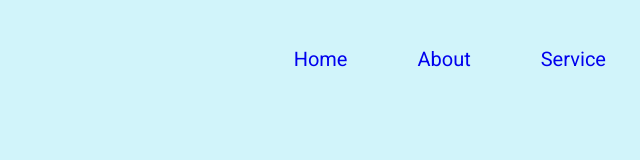
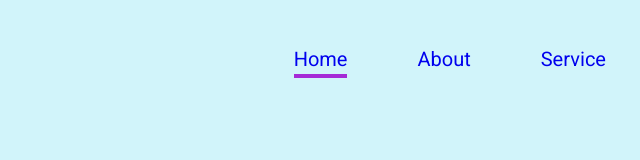
Before and after one commit to tamathecxder/slicing-uix-hotel-and-resort, a plain HTML site: page index.html in a window 1280 px wide. Shown: the full height of the page, 623-1263 px from the left. Drawn offline with Linux system fonts and the light colour scheme.

Commit message:
Menambah class active yang nantinya akan ditrigger oleh javascript

```diff
--- a/assets/style.css
+++ b/assets/style.css
@@ -66,4 +66,8 @@ section {
   font-family: var(--heading-font);
   /* font-weight: 500; */
 }
+
+.active {
+  border-bottom: 4px solid var(--main-color);
+}
 /* navbar end */
--- a/index.html
+++ b/index.html
@@ -15,7 +15,7 @@
       <div class="container navbar-wrapper">
         <a href="#" class="logo">Victoria Boutique</a>
         <ul class="menu">
-          <li class="menu-item"><a class="menu-link" href="#home">Home</a></li>
+          <li class="menu-item"><a class="menu-link active" href="#home">Home</a></li>
           <li class="menu-item"><a class="menu-link" href="#about">About</a></li>
           <li class="menu-item"><a class="menu-link" href="#service">Service</a></li>
           <li class="menu-item"><a class="menu-link" href="#gallery">Gallery</a></li>
```
